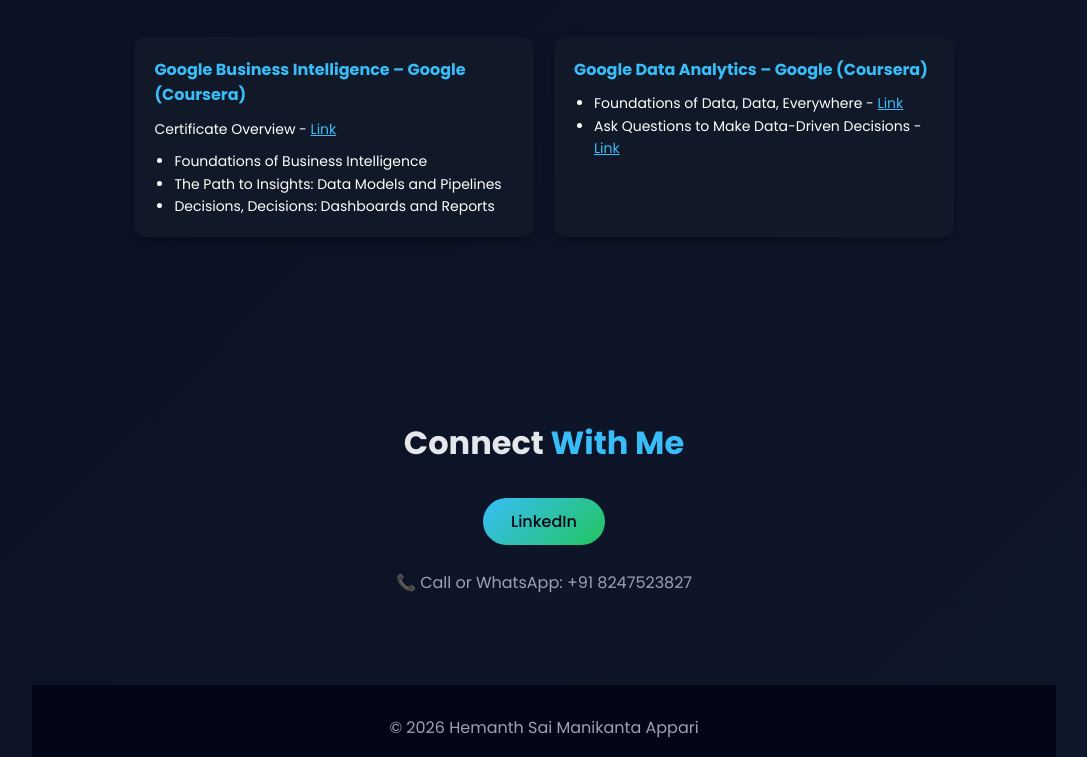
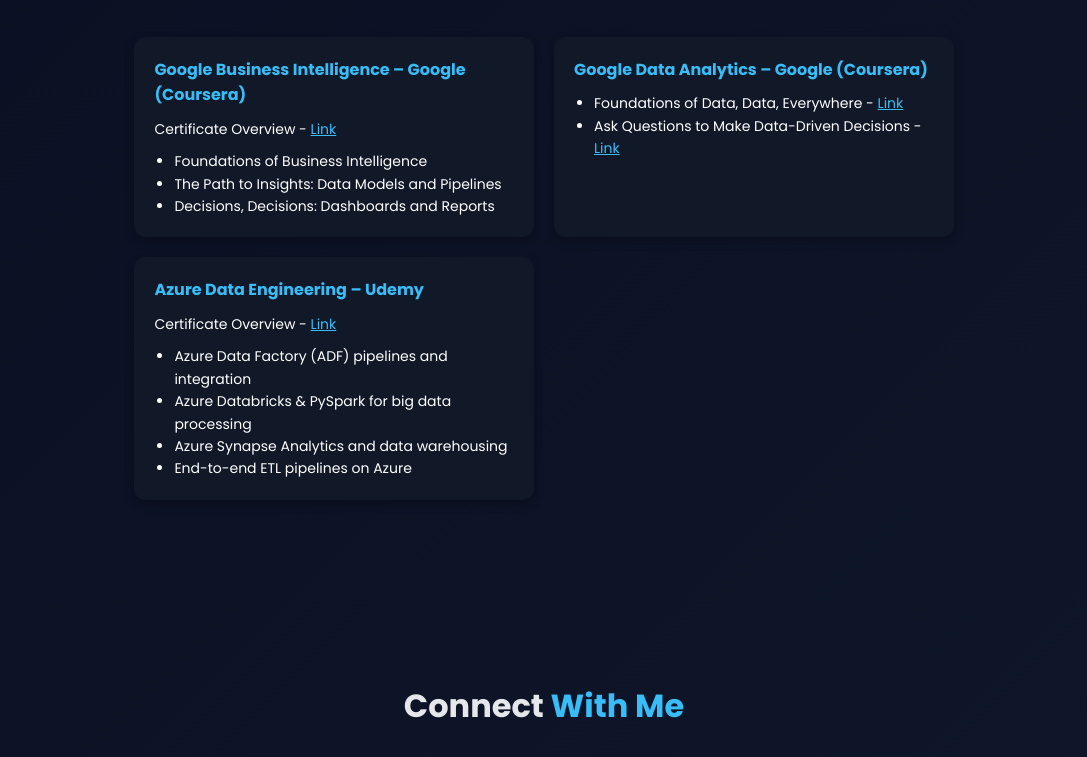
Before and after one commit to aHemanth123/Portfolio, a plain HTML site: page index.html in a window 1280 px wide. Shown: the part 4224-4981 px from the top of the page, without its empty margins (96-1183 px from the left). Drawn offline with Linux system fonts and the light colour scheme.

Commit message:
Update index.html

```diff
--- a/index.html
+++ b/index.html
@@ -57,6 +57,11 @@
 .btn-ml {
   background: linear-gradient(135deg, #a855f7, #ec4899); /* Purple/Pink – AI & ML */
   color: #020617;
+}
+@media (max-width: 768px) {
+  .certificates {
+    grid-template-columns: 1fr !important;
+  }
 }
 
 /* Optional hover polish */
@@ -338,11 +343,11 @@
   </div>
 </section>
 
-<!-- CERTIFICATES -->
  <!-- CERTIFICATES -->
 <section id="certificates">
   <h3 class="section-title">My <span>Certificates</span></h3>
-  <div class="certificates" style="display: grid; gap: 20px; grid-template-columns: repeat(auto-fit, minmax(280px, 1fr));">
+  <div class="certificates" style="display: grid; gap: 20px; grid-template-columns: repeat(2, 1fr);">
+
 
     <div class="cert" style="background: var(--card); padding: 20px; border-radius: 12px; box-shadow: 0 4px 10px rgba(0,0,0,0.3);">
       <h4 style="color: var(--primary); margin-bottom: 10px;">Google Business Intelligence – Google (Coursera)</h4>
@@ -363,6 +368,27 @@
         <li>Ask Questions to Make Data-Driven Decisions - <a href="https://www.coursera.org/account/accomplishments/verify/EK6PHSYF9LSA" target="_blank" style="color: var(--primary); text-decoration: underline;">Link</a></li>
       </ul>
     </div>
+
+
+    <div class="cert" style="background: var(--card); padding: 20px; border-radius: 12px; box-shadow: 0 4px 10px rgba(0,0,0,0.3);">
+  <h4 style="color: var(--primary); margin-bottom: 10px;">
+    Azure Data Engineering – Udemy
+  </h4>
+  <p style="color: #ffffff; font-size: 14px; margin-bottom: 10px;">
+    Certificate Overview -
+    <a href="https://www.udemy.com/certificate/UC-8fd2d87d-dd7f-462e-8a53-de05f5e43ddd/" target="_blank"
+       style="color: var(--primary); text-decoration: underline;">
+      Link
+    </a>
+  </p>
+  <ul style="color: #ffffff; font-size: 14px; margin-left: 20px;">
+    <li>Azure Data Factory (ADF) pipelines and integration</li>
+    <li>Azure Databricks & PySpark for big data processing</li>
+    <li>Azure Synapse Analytics and data warehousing</li>
+    <li>End-to-end ETL pipelines on Azure</li>
+  </ul>
+</div>
+
 
   </div>
 </section>
```
